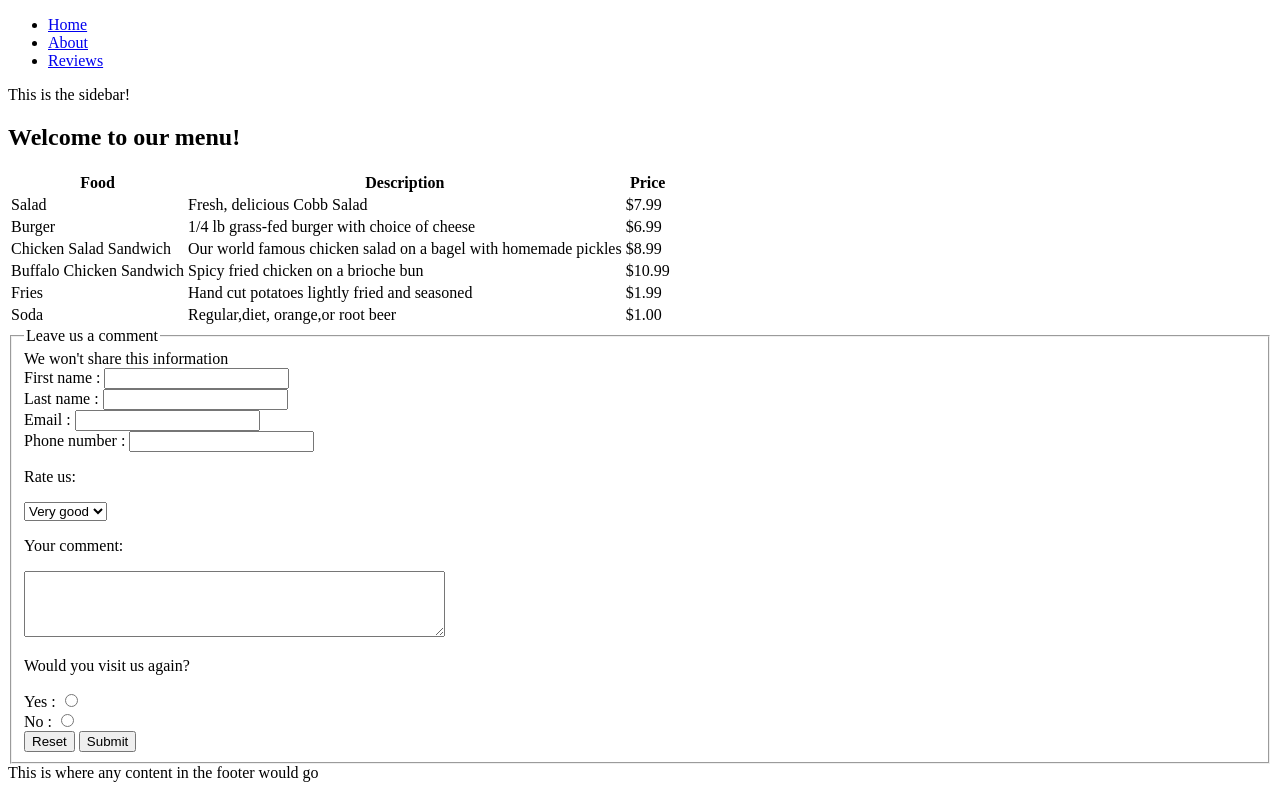
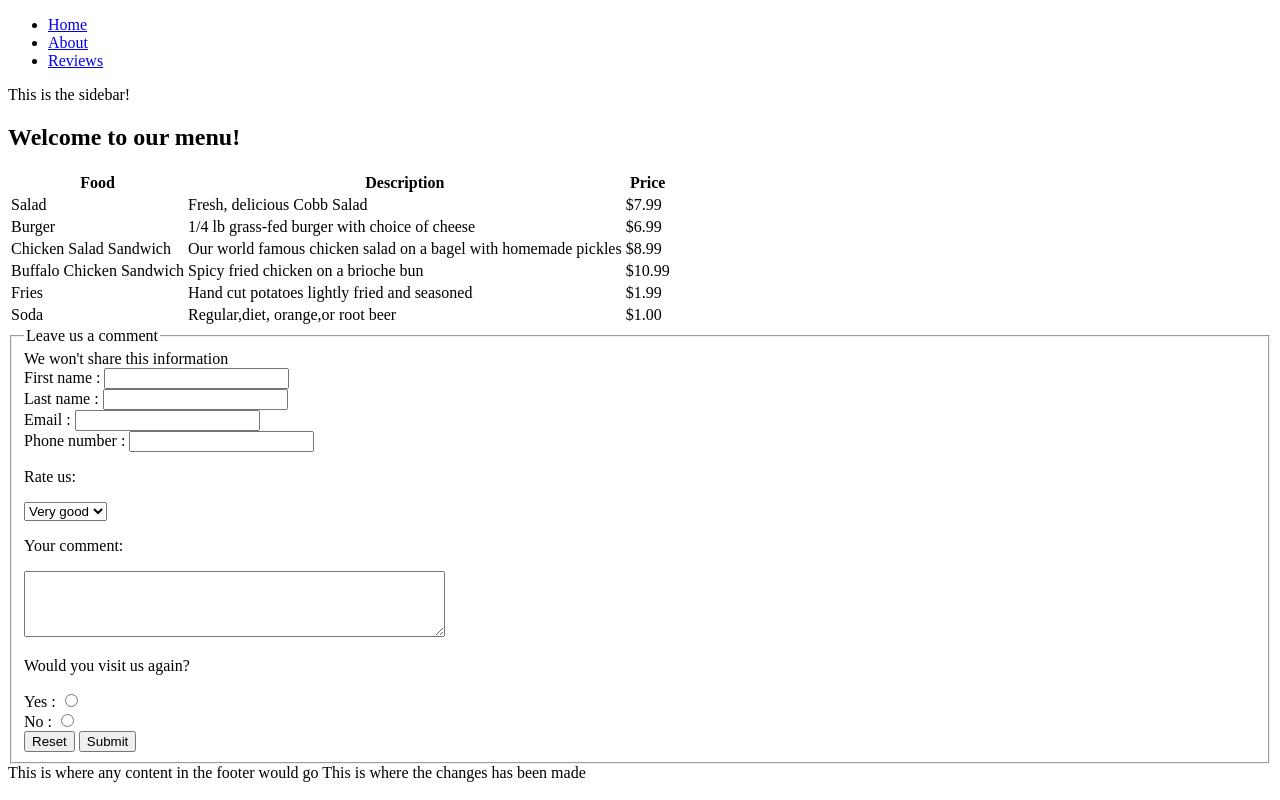
Before and after one commit to kevinfdz98/FirstHTMLPage, a plain HTML site: page index.html in a window 1280 px wide. Drawn offline with Linux system fonts and the light colour scheme.

Commit message:
first commit

```diff
--- a/index.html
+++ b/index.html
@@ -192,6 +192,7 @@
     </section>
     <footer>
       This is where any content in the footer would go
+      This is where the changes has been made
     </footer>
   </body>
 </html>
```
